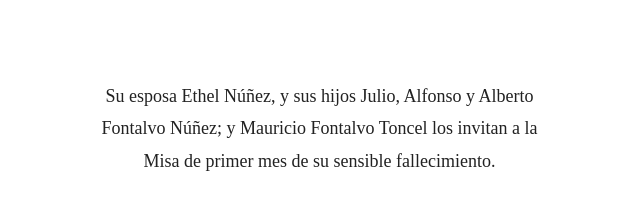
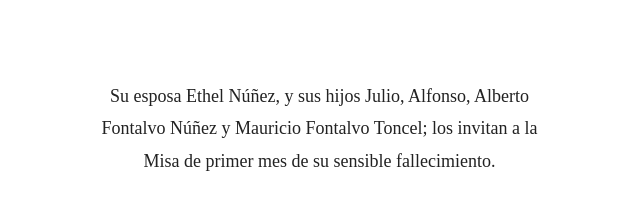
Before and after one commit to Alffonti/tarjeta-misa, a plain HTML site: page index.html in a window 1280 px wide. Shown: the part 117-327 px from the top of the page, 589-1229 px from the left. Drawn offline with Linux system fonts and the light colour scheme.

Commit message:
Correcion de comas

```diff
--- a/index.html
+++ b/index.html
@@ -18,7 +18,7 @@
         </div>
         <div class='derecha'>
             <div class='texto-invitacion'>
-                <p>Su esposa Ethel Núñez, y sus hijos Julio, Alfonso y Alberto Fontalvo Núñez; y Mauricio Fontalvo Toncel los invitan a la Misa de primer mes de su sensible fallecimiento.</p>
+                <p>Su esposa Ethel Núñez, y sus hijos Julio, Alfonso, Alberto Fontalvo Núñez y Mauricio Fontalvo Toncel; los invitan a la Misa de primer mes de su sensible fallecimiento.</p>
             </div>
             <div class='info'>
                 <p class='lugar'><strong>Lugar:</strong> <a href='https://www.google.com/maps/place/Santisima+Trinidad/@11.0117481,-74.800901,17z/data=!3m1!4b1!4m5!3m4!1s0x8ef42d975f271fd5:0x8bfa4871620469fb!8m2!3d11.011837!4d-74.7986447'>Parroquia de La Santísima Trinidad.</a></p>
```
